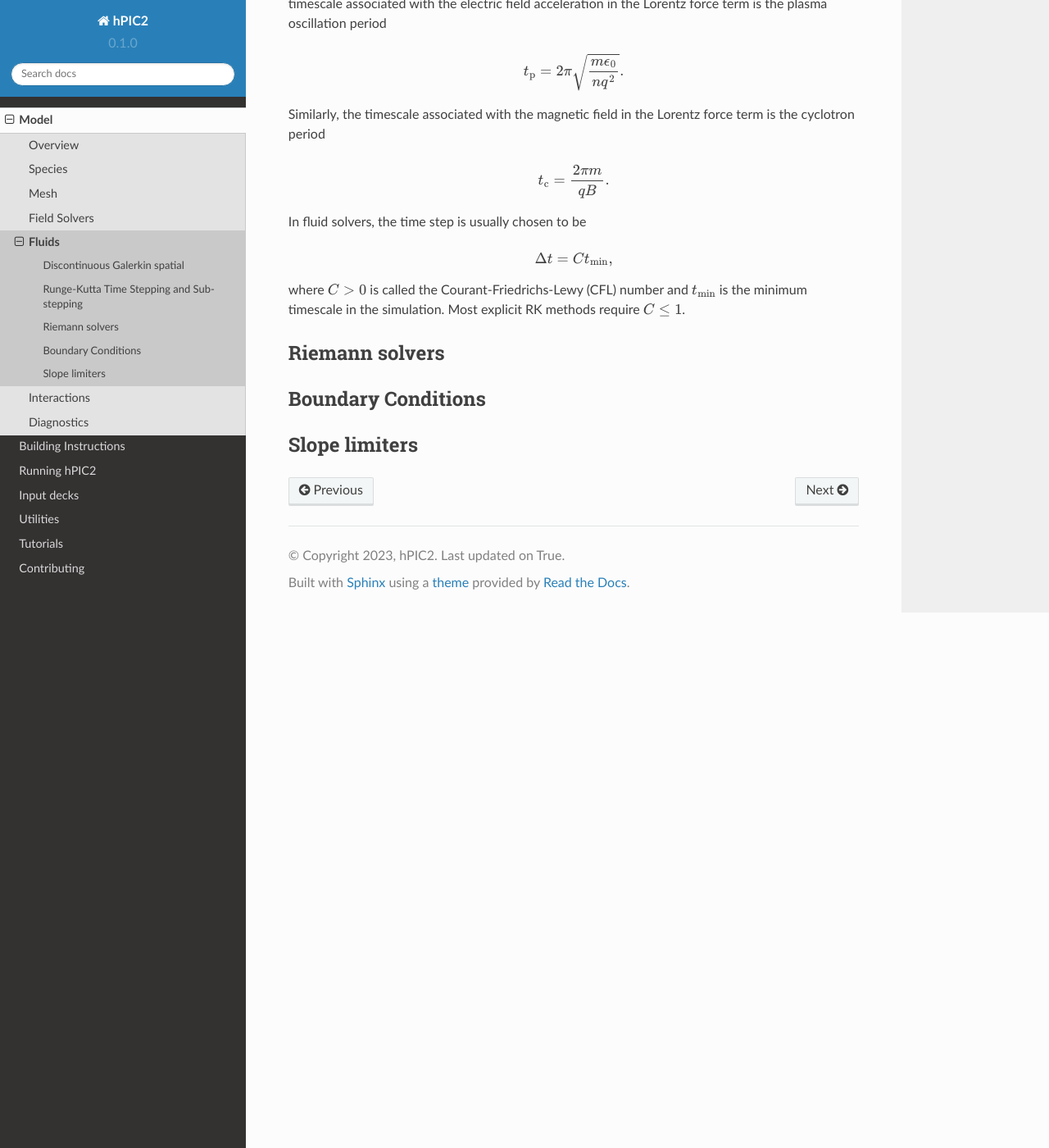
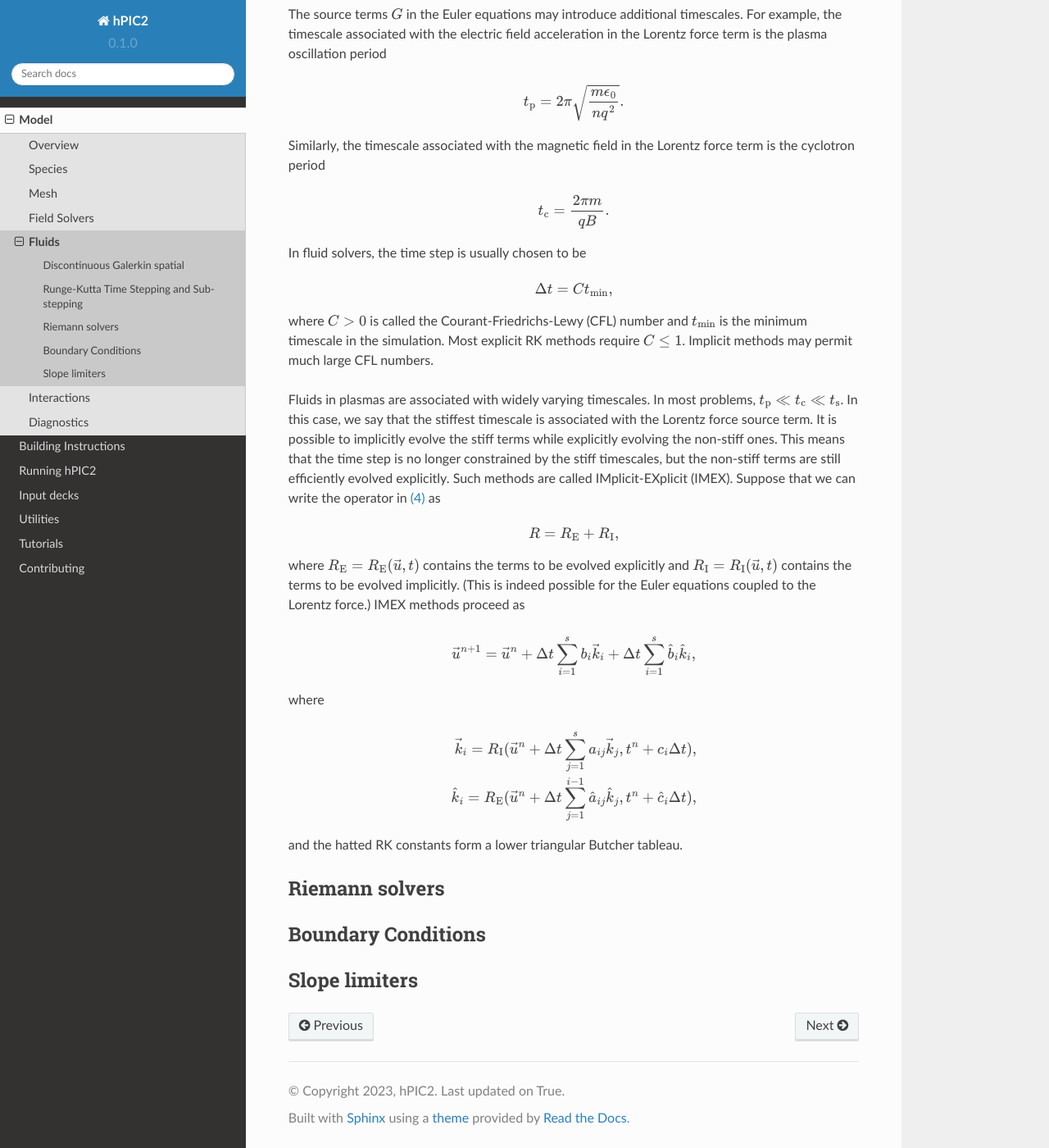
Before and after one commit to lcpp-org/hpic2doc, a Sphinx documentation site: the page built from docs/source/fluids.rst, in a window 1280 px wide and 1400 px high, scrolled down 4293 px. Shown: the whole window at 82% size. Built offline with Sphinx 7.4.7 and the Read the Docs theme 2.0.0, drawn with Linux system fonts in a browser that asks for light colours; some of the changed text lies outside the part shown.

Commit message:
Talk about IMEX

```diff
--- a/docs/source/fluids.rst
+++ b/docs/source/fluids.rst
@@ -159,6 +159,7 @@ and :math:`R = M^{-1} (K_{\mathrm{face}} + K_{\mathrm{flux}} + K_{\mathrm{source
 :eq:`fluids:finite_weak_form` can be written as
 
 .. math::
+    :label: fluids:ode
 
     \frac{\mathrm{d} \vec{u}}{\mathrm{d} t} =
     R (\vec{u}, t).
@@ -299,6 +300,44 @@ In fluid solvers, the time step is usually chosen to be
 where :math:`C > 0` is called the Courant-Friedrichs-Lewy (CFL) number
 and :math:`t_{\text{min}}` is the minimum timescale in the simulation.
 Most explicit RK methods require :math:`C \leq 1`.
+Implicit methods may permit much large CFL numbers.
+
+Fluids in plasmas are associated with widely varying timescales.
+In most problems, :math:`t_{\text{p}} \ll t_{\text{c}} \ll t_{\text{s}}`.
+In this case, we say that the stiffest timescale is associated with the
+Lorentz force source term.
+It is possible to implicitly evolve the stiff terms while explicitly
+evolving the non-stiff ones.
+This means that the time step is no longer constrained by the stiff timescales,
+but the non-stiff terms are still efficiently evolved explicitly.
+Such methods are called IMplicit-EXplicit (IMEX).
+Suppose that we can write the operator in :eq:`fluids:ode` as
+
+.. math::
+
+    R = R_{\text{E}} + R_{\text{I}},
+
+where :math:`R_{\text{E}} = R_{\text{E}}(\vec{u}, t)`
+contains the terms to be evolved explicitly and
+:math:`R_{\text{I}} = R_{\text{I}} (\vec{u}, t)`
+contains the terms to be evolved implicitly.
+(This is indeed possible for the Euler equations coupled to the
+Lorentz force.)
+IMEX methods proceed as
+
+.. math::
+
+    \vec{u}^{n+1} = \vec{u}^n + \Delta t \sum_{i=1}^s b_i \vec{k}_i + \Delta t \sum_{i=1}^s \hat{b}_i \hat{k}_i,
+
+where
+
+.. math::
+
+    \vec{k}_i = R_{\text{I}}(\vec{u}^n + \Delta t \sum_{j=1}^s a_{ij} \vec{k}_j, t^n + c_i \Delta t),
+
+    \hat{k}_i = R_{\text{E}}(\vec{u}^n + \Delta t \sum_{j=1}^{i-1} \hat{a}_{ij} \hat{k}_j, t^n + \hat{c}_i \Delta t),
+
+and the hatted RK constants form a lower triangular Butcher tableau.
 
 Riemann solvers
 ---------------
```
Also changed, not shown: other parts of docs/source/fluids.rst (+1 -1 lines).
